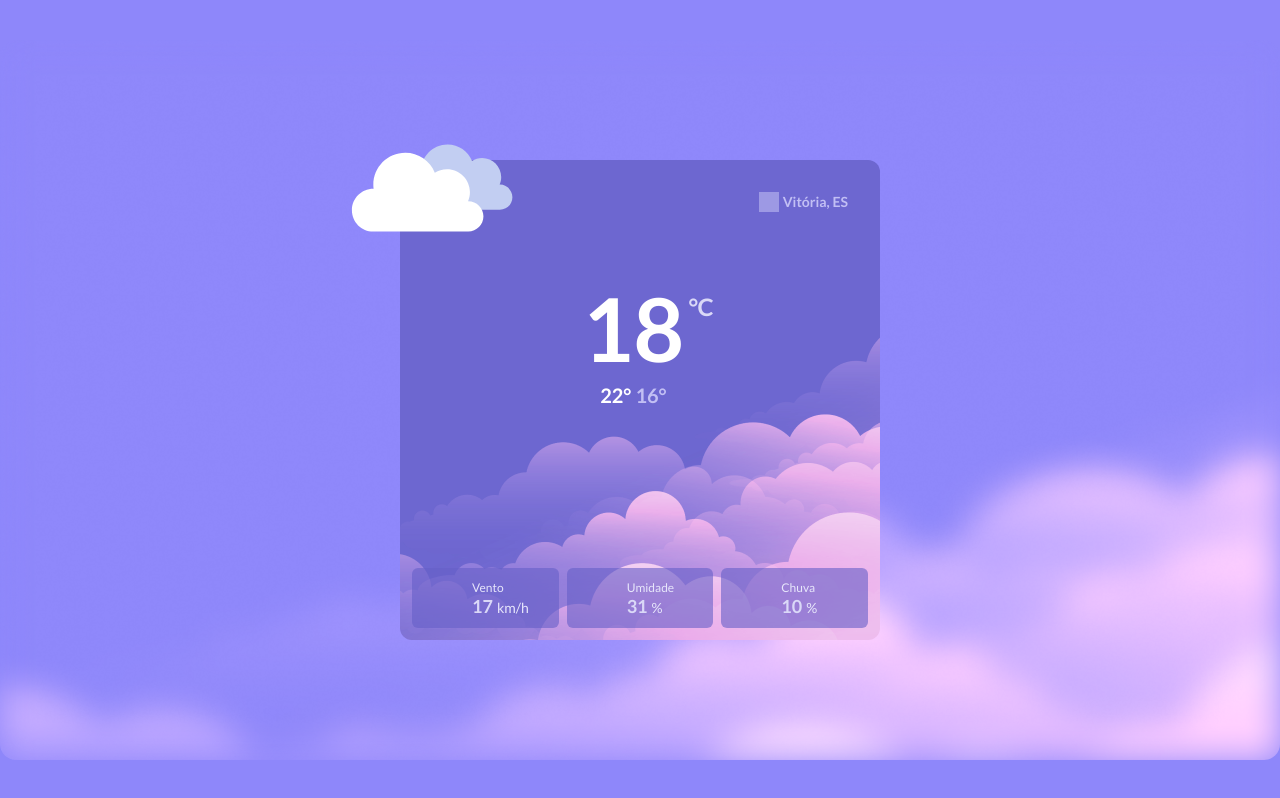
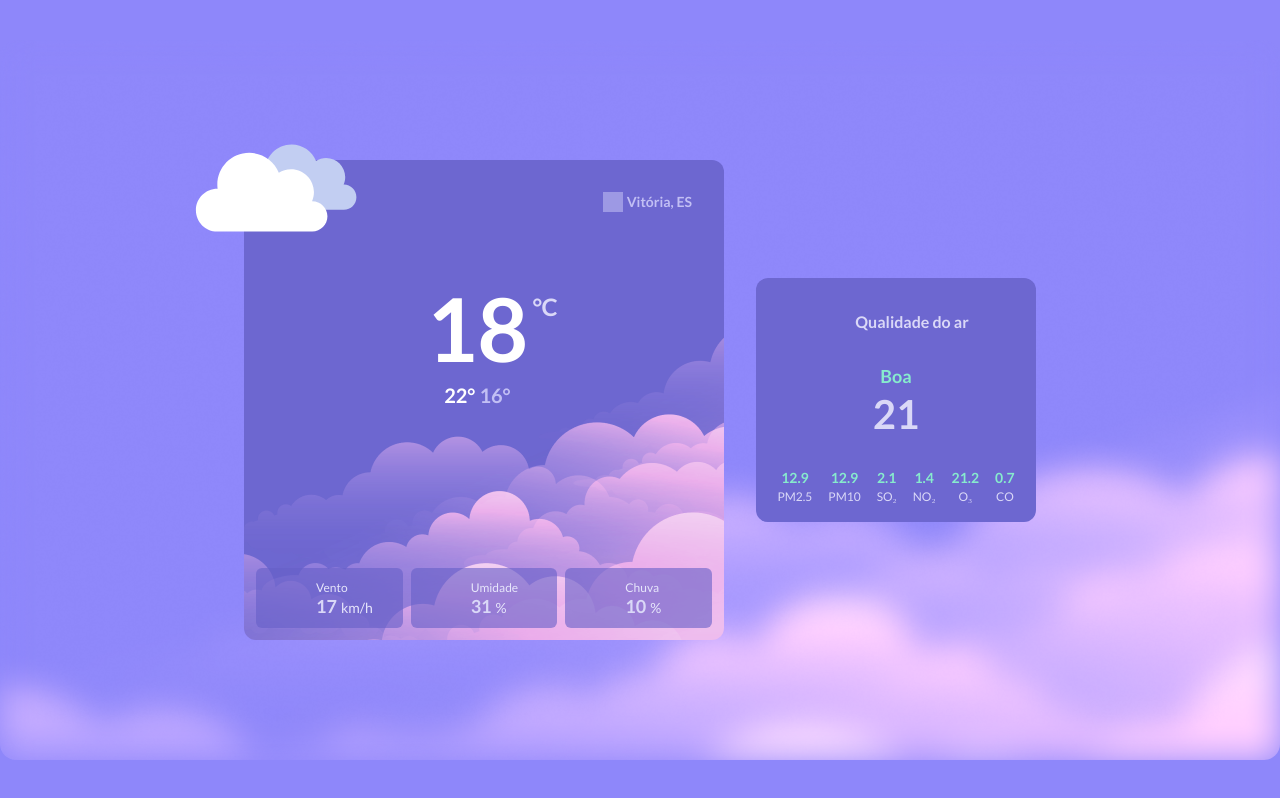
Before and after one commit to Jullbs/01-cloud-weather, a Next.js app: page / in a window 1280 px wide. Built offline with nearby package versions, Linux system fonts and the light colour scheme.

Commit message:
feat: add AirQuality component

```diff
--- /dev/null
+++ b/src/components/AirQuality/index.tsx
@@ -0,0 +1,40 @@
+export function AirQuality() {
+  return (
+    <div className="flex flex-col justify-between items-center bg-lilac-450 font-default font-bold text-lilac-150 rounded-xl p-4 max-w-[17.5rem] max-h-[15.25rem] w-full h-full">
+      <div className="flex gap-2 mt-4">
+        <span className="icon-[bxs--leaf] w-6 h-6"></span>
+        <p className="text-[1rem]">Qualidade do ar</p>
+      </div>
+      <div className="flex flex-col items-center">
+        <p className="text-[1.125rem] text-cyan-300">Boa</p>
+        <strong className="text-[2.5rem] leading-[3rem]">21</strong>
+      </div>
+      <div className="flex gap-4">
+        <span className="flex flex-col items-center">
+          <strong className="text-[0.875rem] text-cyan-300">12.9</strong>
+          <p className="text-[0.75rem] font-normal">PM2.5</p>
+        </span>
+        <span className="flex flex-col items-center">
+          <strong className="text-[0.875rem] text-cyan-300">12.9</strong>
+          <p className="text-[0.75rem] font-normal">PM10</p>
+        </span>
+        <span className="flex flex-col items-center">
+          <strong className="text-[0.875rem] text-cyan-300">2.1</strong>
+          <p className="text-[0.75rem] font-normal">SO₂</p>
+        </span>
+        <span className="flex flex-col items-center">
+          <strong className="text-[0.875rem] text-cyan-300">1.4</strong>
+          <p className="text-[0.75rem] font-normal">NO₂</p>
+        </span>
+        <span className="flex flex-col items-center">
+          <strong className="text-[0.875rem] text-cyan-300">21.2</strong>
+          <p className="text-[0.75rem] font-normal">O₃</p>
+        </span>
+        <span className="flex flex-col items-center">
+          <strong className="text-[0.875rem] text-cyan-300">0.7</strong>
+          <p className="text-[0.75rem] font-normal">CO</p>
+        </span>
+      </div>
+    </div>
+  )
+}
--- a/src/components/DailyWeather/index.tsx
+++ b/src/components/DailyWeather/index.tsx
@@ -83,7 +83,7 @@ export function DailyWeather() {
           <p className="mt-4 text-2xl text-lilac-150">°C</p>
         </div>
 
-        {WeatherInfoCard()}
+        <WeatherInfoCard />
       </div>
     </div>
   )
--- a/src/pages/index.tsx
+++ b/src/pages/index.tsx
@@ -1,4 +1,5 @@
 import { DailyWeather } from '@/components/DailyWeather'
+import { AirQuality } from '@/components/AirQuality'
 import Head from 'next/head'
 import Image from 'next/image'
 import BackgroundImage from 'public/images/background.png'
@@ -16,6 +17,7 @@ export default function Home() {
       <main className="relative h-screen w-screen bg-lilac-400 -z-50">
         <div className="h-screen w-screen flex justify-center items-center gap-8">
           <DailyWeather />
+          <AirQuality />
         </div>
 
         <Image
--- a/tailwind.config.js
+++ b/tailwind.config.js
@@ -10,6 +10,7 @@ module.exports = {
       backgroundColor: {
         'lilac-300': '#9D99E4',
         'lilac-400': '#8E87FA',
+        'lilac-450': '#6D67D0',
         'lilac-500': '#6660C8',
         'light-pink-200': '#F7C8FF'
       },
@@ -17,6 +18,7 @@ module.exports = {
         'lilac-100': '#E7E6FB',
         'lilac-150': '#DAD8F7',
         'lilac-200': '#C2BFF4',
+        'cyan-300': '#87EBCD',
       },
       fontFamily: {
         'default': 'Lato',
```
Also changed, not shown: 1 other file (tests, documents, lock files or other folders).
